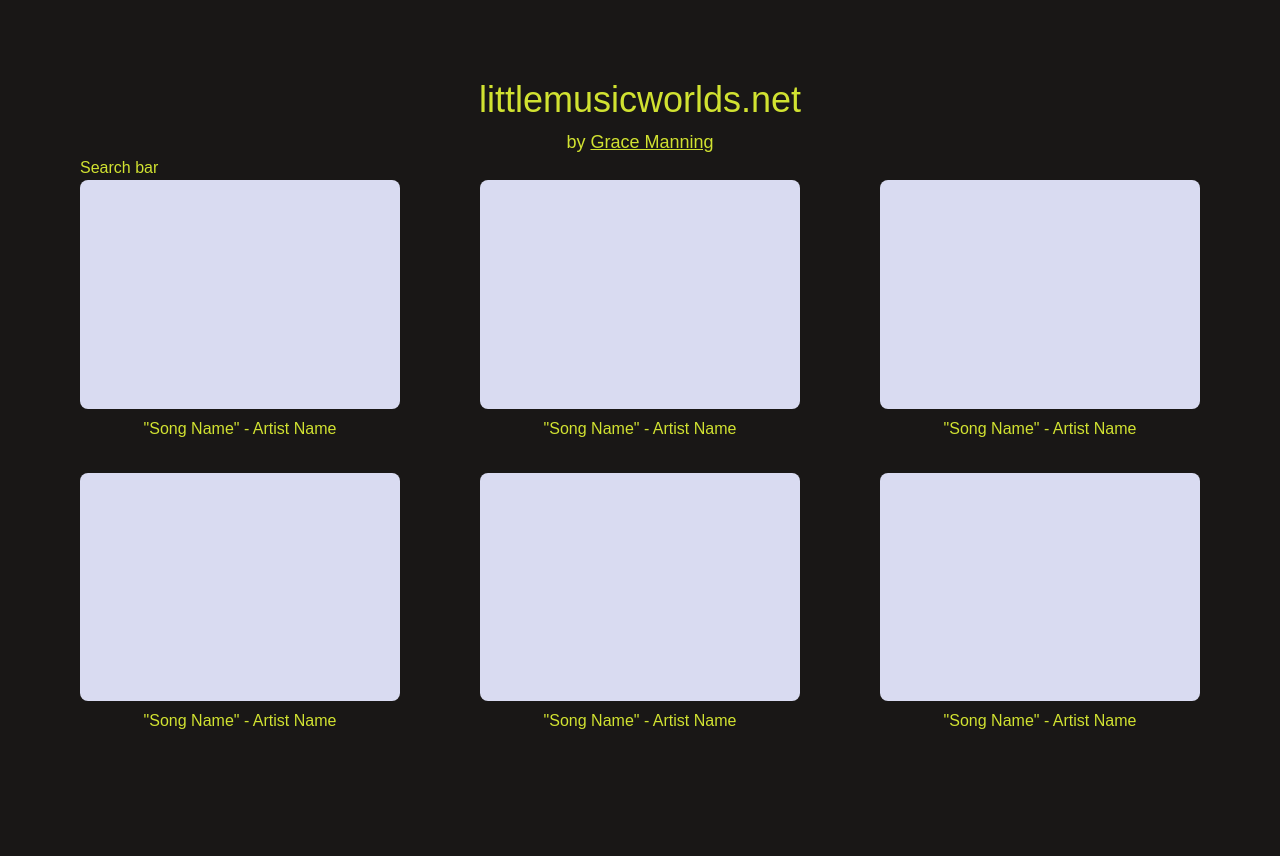
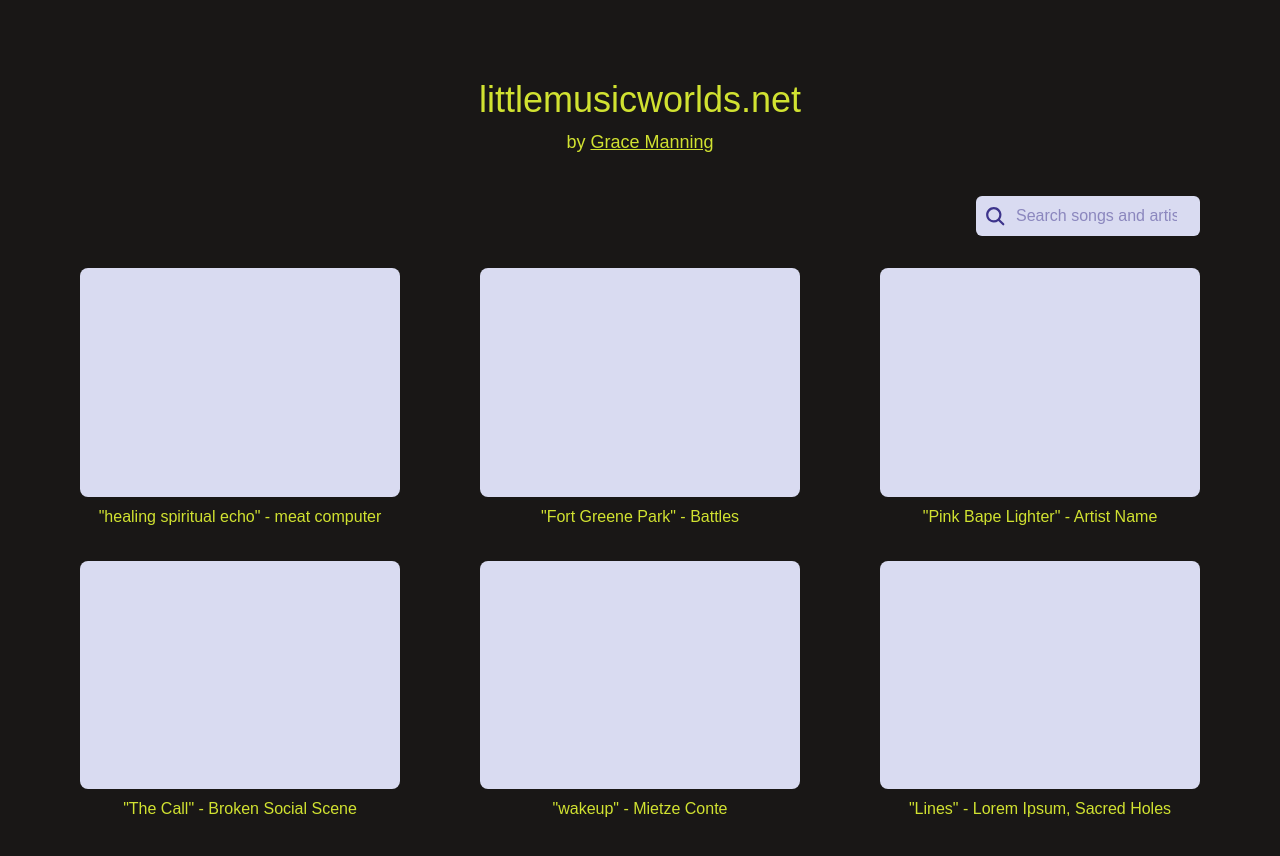
Before and after one commit to gracebmanning/littlemusicworlds, a Next.js app: page / in a window 1280 px wide. Shown: the top 856 px of the page. Before the commit the page ends 813 px from the top, so only its background shows below. Built offline with nearby package versions, Linux system fonts and the light colour scheme; a web font is replaced by a local one.

Commit message:
create search functionality

```diff
--- a/app/page.tsx
+++ b/app/page.tsx
@@ -1,10 +1,11 @@
 import { sites } from "@/lib/sampleData";
-import { Grid } from "@/components/grid";
+import Grid from "@/components/Grid";
 
 export default function Home() {
     return (
         <div className="flex flex-col flex-1 items-center justify-start px-8 md:px-10 lg:px-20 py-20">
-            <h1 className="text-4xl mb-2">littlemusicworlds.net</h1>
+            <div className="flex flex-col justify-center items-center gap-2 mb-10">
+                <h1 className="text-4xl">littlemusicworlds.net</h1>
                 <h2 className="text-lg">
                     by{" "}
                     <a
@@ -16,6 +17,7 @@ export default function Home() {
                         Grace Manning
                     </a>
                 </h2>
+            </div>
             <Grid sites={sites} />
         </div>
     );
--- /dev/null
+++ b/components/GridSearch.tsx
@@ -0,0 +1,39 @@
+export default function GridSearch({
+    searchQuery,
+    onSearchChange,
+}: {
+    searchQuery: string;
+    onSearchChange: (query: string) => void;
+}) {
+    const handleKeyDown = (e: React.KeyboardEvent<HTMLInputElement>) => {
+        if (e.key === "Enter") {
+            onSearchChange(searchQuery);
+        }
+    };
+
+    return (
+        <div className="relative w-1/5">
+            <svg
+                stroke="#3d348b"
+                fill="#3d348b"
+                stroke-width="0"
+                viewBox="0 0 500 500"
+                height="22px"
+                width="22px"
+                className="absolute top-1/2 -translate-y-1/2 left-2"
+            >
+                <path d="M456.69 421.39 362.6 327.3a173.81 173.81 0 0 0 34.84-104.58C397.44 126.38 319.06 48 222.72 48S48 126.38 48 222.72s78.38 174.72 174.72 174.72A173.81 173.81 0 0 0 327.3 362.6l94.09 94.09a25 25 0 0 0 35.3-35.3zM97.92 222.72a124.8 124.8 0 1 1 124.8 124.8 124.95 124.95 0 0 1-124.8-124.8z" />
+            </svg>
+            <input
+                type="search"
+                name="grid-search"
+                placeholder="Search songs and artists"
+                aria-label="Search song titles and artist names"
+                className="bg-accent-two text-accent-one rounded-md pl-10 pr-2 w-full h-10"
+                value={searchQuery}
+                onChange={(e) => onSearchChange(e.target.value)}
+                onKeyDown={handleKeyDown}
+            />
+        </div>
+    );
+}
--- a/components/grid.tsx
+++ b/components/grid.tsx
@@ -1,14 +1,35 @@
+"use client";
+import { useState, useMemo, useEffect } from "react";
 import Image from "next/image";
 import Link from "next/link";
 import { Site } from "@/lib/sampleData";
 import { slugify } from "@/util/slugify";
+import { searchSites } from "@/util/search";
+import GridSearch from "./GridSearch";
 
-export function Grid({ sites }: { sites: Site[] }) {
+export default function Grid({ sites }: { sites: Site[] }) {
+    const [searchQuery, setSearchQuery] = useState("");
+    const [debouncedQuery, setDebouncedQuery] = useState("");
+
+    useEffect(() => {
+        const timer = setTimeout(() => {
+            setDebouncedQuery(searchQuery);
+        }, 300);
+        return () => clearTimeout(timer);
+    }, [searchQuery]);
+
+    const filteredSites = useMemo(() => {
+        return searchSites(sites, debouncedQuery);
+    }, [debouncedQuery, sites]);
+
     return (
-        <div className="w-full flex flex-col">
-            <div>Search bar</div>
-            <div className="grid grid-cols-2 lg:grid-cols-3 gap-x-8 gap-y-8 md:gap-x-12 lg:gap-x-20">
-                {sites.map((site) => (
+        <div className="w-full flex flex-col gap-8 justify-center items-center">
+            <div className="w-full flex flex-row justify-end">
+                <GridSearch searchQuery={searchQuery} onSearchChange={setSearchQuery} />
+            </div>
+            <div className="w-full grid grid-cols-2 lg:grid-cols-3 gap-x-8 gap-y-8 md:gap-x-12 lg:gap-x-20">
+                {filteredSites.length > 0 ? (
+                    filteredSites.map((site) => (
                         <Link
                             key={site.id}
                             href={`/${slugify(site.artistName)}/${slugify(site.songTitle)}`}
@@ -23,7 +44,10 @@ export function Grid({ sites }: { sites: Site[] }) {
                             />
                             <p>{`"${site.songTitle}" - ${site.artistName}`}</p>
                         </Link>
-                ))}
+                    ))
+                ) : (
+                    <p>No sites available.</p>
+                )}
             </div>
         </div>
     );
--- a/lib/sampleData.tsx
+++ b/lib/sampleData.tsx
@@ -8,38 +8,43 @@ export interface Site {
 export const sites: Site[] = [
     {
         id: 1,
-        songTitle: "Song Name",
-        artistName: "Artist Name",
+        songTitle: "healing spiritual echo",
+        artistName: "meat computer",
         thumbnail: "/images/rectangle.png",
     },
     {
         id: 2,
-        songTitle: "Song Name",
-        artistName: "Artist Name",
+        songTitle: "Fort Greene Park",
+        artistName: "Battles",
         thumbnail: "/images/rectangle.png",
     },
     {
         id: 3,
-        songTitle: "Song Name",
+        songTitle: "Pink Bape Lighter",
         artistName: "Artist Name",
         thumbnail: "/images/rectangle.png",
     },
     {
         id: 4,
-        songTitle: "Song Name",
-        artistName: "Artist Name",
+        songTitle: "The Call",
+        artistName: "Broken Social Scene",
         thumbnail: "/images/rectangle.png",
     },
     {
         id: 5,
-        songTitle: "Song Name",
-        artistName: "Artist Name",
+        songTitle: "wakeup",
+        artistName: "Mietze Conte",
         thumbnail: "/images/rectangle.png",
     },
     {
         id: 6,
-        songTitle: "Song Name",
-        artistName: "Artist Name",
+        songTitle: "Lines",
+        artistName: "Lorem Ipsum, Sacred Holes",
         thumbnail: "/images/rectangle.png",
     },
 ];
+
+// how to handle multiple artists?
+// option 1: use an array of artist names and structure slugs/pages differently. Good for filtering by a specific artist.
+// option 2: use a comma-separated string and keep slugs/pages the same. Simpler, but not great for filtering by a specific artist.
+// However, the filter could know to split by comma (or use semicolon because sometimes artists use commas in their names)
--- /dev/null
+++ b/util/search.ts
@@ -0,0 +1,20 @@
+import { Site } from "@/lib/sampleData";
+
+function sanitizeQuery(query: string): string {
+    return query
+        .trim()
+        .toLowerCase()
+        .replace(/[^\w\s]/g, ""); // remove special chars
+}
+
+export function searchSites(sites: Site[], query: string): Site[] {
+    const sanitized = sanitizeQuery(query);
+
+    if (!sanitized) return sites;
+
+    return sites.filter(
+        (site) =>
+            sanitizeQuery(site.songTitle).includes(sanitized) ||
+            sanitizeQuery(site.artistName).includes(sanitized),
+    );
+}
```
Lines whose indentation alone changed are shown as unchanged.
